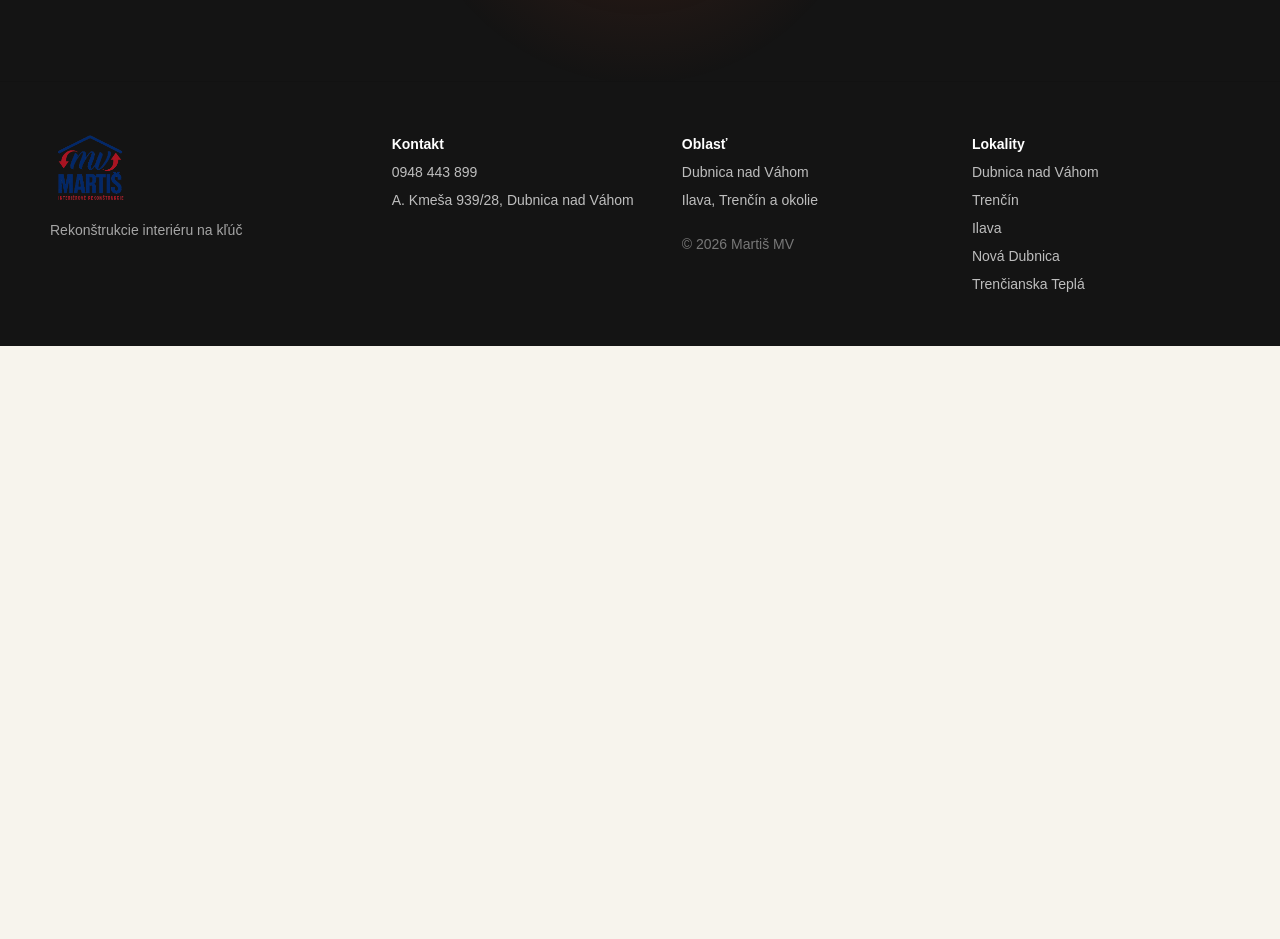
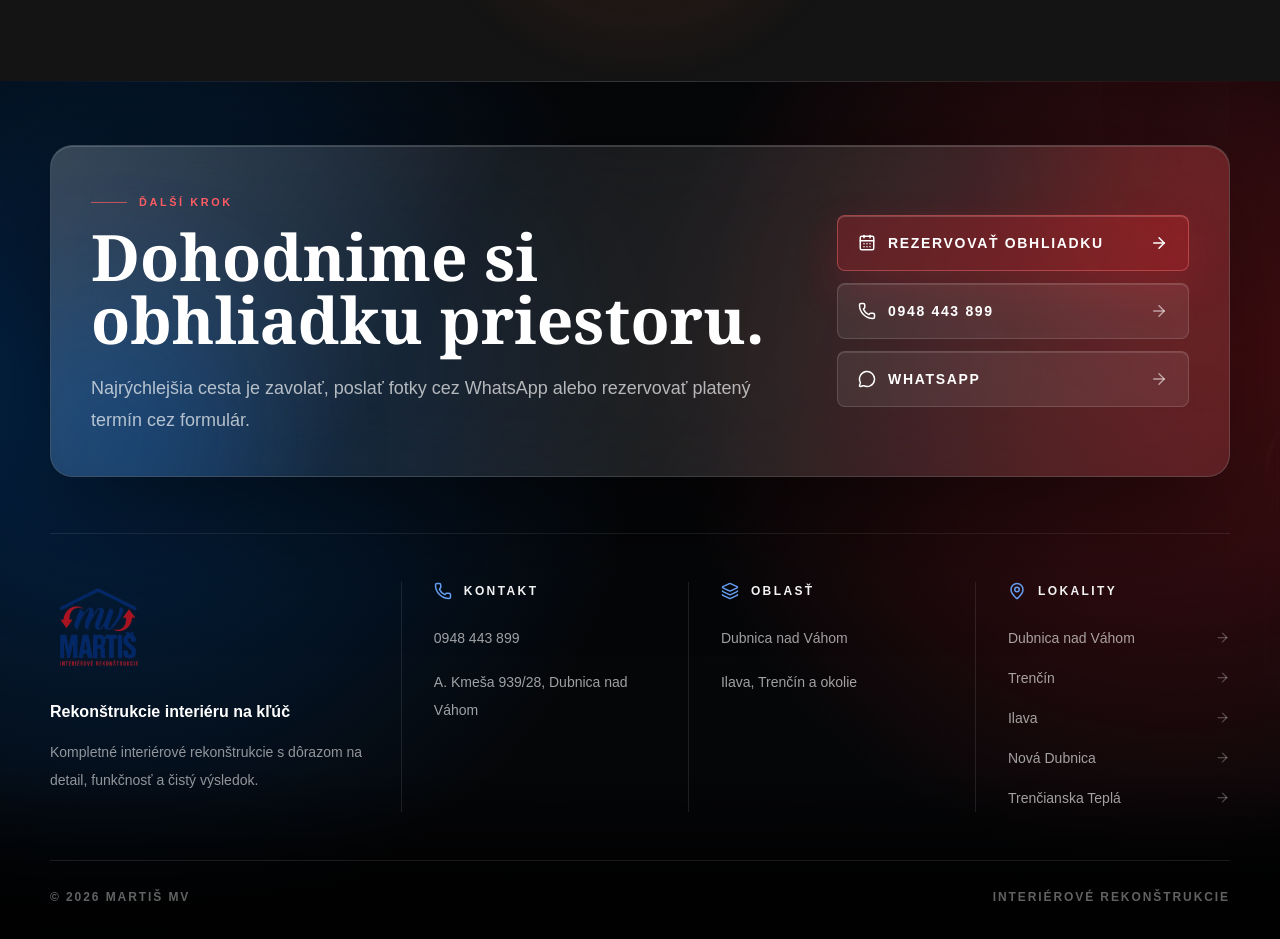
Before and after one commit to liafix/rastislav-web, a Next.js app: page / in a window 1280 px wide. Shown: the part 6520-7459 px from the top of the page. Before the commit the page ends 6866 px from the top, so only its background shows below. Built offline with nearby package versions, Linux system fonts and the light colour scheme; no server answers.

Commit message:
Redesign premium footer with static cinematic background

```diff
--- a/components/layout/Footer.tsx
+++ b/components/layout/Footer.tsx
@@ -1,40 +1,182 @@
+import Image from "next/image";
 import Link from "next/link";
+import { ArrowRight, CalendarDays, Layers3, MapPin, MessageCircle, Phone } from "lucide-react";
 import { Logo } from "@/components/Logo";
 import { localPages } from "@/lib/content/local-pages";
 import { company } from "@/lib/content/services";
 
+const footerLinks = localPages.slice(0, 5);
+
+const focusClass =
+  "focus-visible:outline focus-visible:outline-2 focus-visible:outline-offset-4 focus-visible:outline-[#6aa7ff]";
+
 export function Footer() {
   return (
-    <footer
-      data-scene-stage="footer"
-      data-scene-model="ducato"
-      data-scene-intensity="rest"
-      className="border-t border-black/10 bg-[#141414] pb-24 pt-12 text-[#fffaf0] md:pb-12"
+    <footer className="relative isolate overflow-hidden bg-[#050608] pb-28 pt-10 text-white md:pb-14 md:pt-16">
+      <Image
+        src="/images/footer/footer-background.webp"
+        alt=""
+        fill
+        sizes="100vw"
+        aria-hidden="true"
+        className="absolute inset-0 z-0 h-full w-full object-cover object-center opacity-[0.36] saturate-[0.92]"
+      />
+      <div
+        className="absolute inset-0 z-[1] bg-[radial-gradient(circle_at_8%_36%,rgba(0,92,190,0.36),transparent_34rem),radial-gradient(circle_at_92%_32%,rgba(232,35,42,0.3),transparent_32rem),linear-gradient(180deg,rgba(5,6,8,0.72),rgba(5,6,8,0.9)_42%,rgba(5,6,8,0.98))]"
+        aria-hidden="true"
+      />
+      <div
+        className="absolute inset-x-0 top-0 z-[2] h-px bg-gradient-to-r from-transparent via-white/20 to-transparent"
+        aria-hidden="true"
+      />
+      <div
+        className="absolute inset-x-0 bottom-0 z-[2] h-48 bg-gradient-to-t from-black via-black/72 to-transparent"
+        aria-hidden="true"
+      />
+
+      <div className="container relative z-10">
+        <section
+          aria-labelledby="footer-cta-title"
+          className="relative overflow-hidden rounded-[1.4rem] border border-white/16 bg-white/[0.075] px-5 py-6 shadow-[0_34px_120px_rgba(0,0,0,0.58),inset_0_1px_0_rgba(255,255,255,0.16)] backdrop-blur-2xl sm:px-7 sm:py-8 lg:grid lg:grid-cols-[minmax(0,1fr)_22rem] lg:items-center lg:gap-10 lg:px-10 lg:py-10"
         >
-      <div className="container grid gap-8 md:grid-cols-[1.2fr_1fr_1fr_1fr]">
-        <div>
-          <Logo variant="footer" />
-          <p className="mt-2 max-w-sm text-sm leading-6 text-white/62">{company.slogan}</p>
+          <div
+            className="absolute inset-0 bg-[linear-gradient(120deg,rgba(255,255,255,0.14),transparent_34%,rgba(255,255,255,0.04)_64%,rgba(232,35,42,0.12))]"
+            aria-hidden="true"
+          />
+          <div
+            className="absolute -right-24 -top-28 h-64 w-64 rounded-full bg-[#e8232a]/18 blur-3xl"
+            aria-hidden="true"
+          />
+          <div
+            className="absolute -bottom-28 -left-20 h-72 w-72 rounded-full bg-[#005cbe]/22 blur-3xl"
+            aria-hidden="true"
+          />
+
+          <div className="relative max-w-3xl">
+            <div className="inline-flex items-center gap-3 text-[0.68rem] font-black uppercase tracking-[0.24em] text-[#ff5b62]">
+              <span className="h-px w-9 bg-[#ff5b62]/70" aria-hidden="true" />
+              Ďalší krok
             </div>
-        <div className="text-sm leading-7 text-white/72">
-          <p className="font-bold text-white">Kontakt</p>
-          <a href={company.phoneHref}>{company.phoneDisplay}</a>
+            <h2
+              id="footer-cta-title"
+              className="mt-4 max-w-3xl font-serif text-[2.35rem] font-semibold leading-[0.98] text-white sm:text-5xl lg:text-[4rem]"
+            >
+              Dohodnime si obhliadku priestoru.
+            </h2>
+            <p className="mt-5 max-w-2xl text-base leading-7 text-white/68 sm:text-lg sm:leading-8">
+              Najrýchlejšia cesta je zavolať, poslať fotky cez WhatsApp alebo rezervovať platený termín cez formulár.
+            </p>
+          </div>
+
+          <div className="relative mt-8 grid gap-3 lg:mt-0">
+            <Link
+              href="/booking"
+              className={`group inline-flex min-h-14 items-center justify-between gap-4 rounded-lg border border-[#ff777b]/42 bg-[#e8232a]/24 px-5 py-4 text-sm font-black uppercase tracking-[0.12em] text-white shadow-[0_18px_44px_rgba(232,35,42,0.18),inset_0_1px_0_rgba(255,255,255,0.18)] transition duration-200 hover:-translate-y-0.5 hover:border-[#ff8b8f]/70 hover:bg-[#e8232a]/34 ${focusClass}`}
+            >
+              <span className="inline-flex items-center gap-3">
+                <CalendarDays size={18} aria-hidden="true" />
+                Rezervovať obhliadku
+              </span>
+              <ArrowRight
+                size={18}
+                className="transition duration-200 group-hover:translate-x-1"
+                aria-hidden="true"
+              />
+            </Link>
+            <a
+              href={company.phoneHref}
+              className={`group inline-flex min-h-14 items-center justify-between gap-4 rounded-lg border border-white/14 bg-white/[0.075] px-5 py-4 text-sm font-black uppercase tracking-[0.12em] text-white shadow-[inset_0_1px_0_rgba(255,255,255,0.12)] transition duration-200 hover:-translate-y-0.5 hover:border-[#6aa7ff]/42 hover:bg-white/[0.12] ${focusClass}`}
+            >
+              <span className="inline-flex items-center gap-3">
+                <Phone size={18} aria-hidden="true" />
+                {company.phoneDisplay}
+              </span>
+              <ArrowRight
+                size={18}
+                className="text-white/54 transition duration-200 group-hover:translate-x-1 group-hover:text-white"
+                aria-hidden="true"
+              />
+            </a>
+            <a
+              href={company.whatsappHref}
+              target="_blank"
+              rel="noreferrer"
+              className={`group inline-flex min-h-14 items-center justify-between gap-4 rounded-lg border border-white/14 bg-white/[0.075] px-5 py-4 text-sm font-black uppercase tracking-[0.12em] text-white shadow-[inset_0_1px_0_rgba(255,255,255,0.12)] transition duration-200 hover:-translate-y-0.5 hover:border-[#6aa7ff]/42 hover:bg-white/[0.12] ${focusClass}`}
+            >
+              <span className="inline-flex items-center gap-3">
+                <MessageCircle size={18} aria-hidden="true" />
+                WhatsApp
+              </span>
+              <ArrowRight
+                size={18}
+                className="text-white/54 transition duration-200 group-hover:translate-x-1 group-hover:text-white"
+                aria-hidden="true"
+              />
+            </a>
+          </div>
+        </section>
+
+        <div className="mt-12 grid gap-10 border-y border-white/10 py-10 sm:grid-cols-2 lg:mt-14 lg:grid-cols-[1.25fr_1fr_1fr_1fr] lg:gap-8 lg:py-12">
+          <div className="max-w-sm">
+            <Logo variant="footer" className="h-24 w-24" />
+            <p className="mt-5 text-base font-semibold leading-7 text-white">{company.slogan}</p>
+            <p className="mt-3 text-sm leading-7 text-white/56">
+              Kompletné interiérové rekonštrukcie s dôrazom na detail, funkčnosť a čistý výsledok.
+            </p>
+          </div>
+
+          <div className="lg:border-l lg:border-white/10 lg:pl-8">
+            <h3 className="flex items-center gap-3 text-xs font-black uppercase tracking-[0.2em] text-white">
+              <Phone size={18} className="text-[#6aa7ff]" aria-hidden="true" />
+              Kontakt
+            </h3>
+            <div className="mt-6 grid gap-4 text-sm leading-7 text-white/62">
+              <a href={company.phoneHref} className={`transition hover:text-white ${focusClass}`}>
+                {company.phoneDisplay}
+              </a>
               <p>{company.address}</p>
             </div>
-        <div className="text-sm leading-7 text-white/72">
-          <p className="font-bold text-white">Oblasť</p>
-          <p>Dubnica nad Váhom</p>
+          </div>
+
+          <div className="lg:border-l lg:border-white/10 lg:pl-8">
+            <h3 className="flex items-center gap-3 text-xs font-black uppercase tracking-[0.2em] text-white">
+              <Layers3 size={18} className="text-[#6aa7ff]" aria-hidden="true" />
+              Oblasť
+            </h3>
+            <div className="mt-6 grid gap-4 text-sm leading-7 text-white/62">
+              <p>{company.baseLocation}</p>
               <p>Ilava, Trenčín a okolie</p>
-          <p className="mt-4 text-white/42">© 2026 {company.name}</p>
             </div>
-        <nav aria-label="Lokálne stránky" className="text-sm leading-7 text-white/72">
-          <p className="font-bold text-white">Lokality</p>
-          {localPages.map((page) => (
-            <Link key={page.path} href={page.path} className="block transition hover:text-white">
-              {page.location}
+          </div>
+
+          <nav aria-label="Lokálne stránky" className="lg:border-l lg:border-white/10 lg:pl-8">
+            <h3 className="flex items-center gap-3 text-xs font-black uppercase tracking-[0.2em] text-white">
+              <MapPin size={18} className="text-[#6aa7ff]" aria-hidden="true" />
+              Lokality
+            </h3>
+            <div className="mt-6 grid gap-3 text-sm leading-7 text-white/62">
+              {footerLinks.map((page) => (
+                <Link
+                  key={page.path}
+                  href={page.path}
+                  className={`group inline-flex items-center justify-between gap-4 transition hover:text-white ${focusClass}`}
+                >
+                  <span>{page.location}</span>
+                  <ArrowRight
+                    size={15}
+                    className="text-white/26 transition duration-200 group-hover:translate-x-1 group-hover:text-[#ff5b62]"
+                    aria-hidden="true"
+                  />
                 </Link>
               ))}
+            </div>
           </nav>
+        </div>
+
+        <div className="flex flex-col gap-4 pt-7 text-xs font-semibold uppercase tracking-[0.16em] text-white/38 sm:flex-row sm:items-center sm:justify-between">
+          <p>© 2026 {company.name}</p>
+          <p>Interiérové rekonštrukcie</p>
+        </div>
       </div>
     </footer>
   );
```
Also changed, not shown: public/images/footer/footer-background.webp (added). Lines whose indentation alone changed are shown as unchanged.
